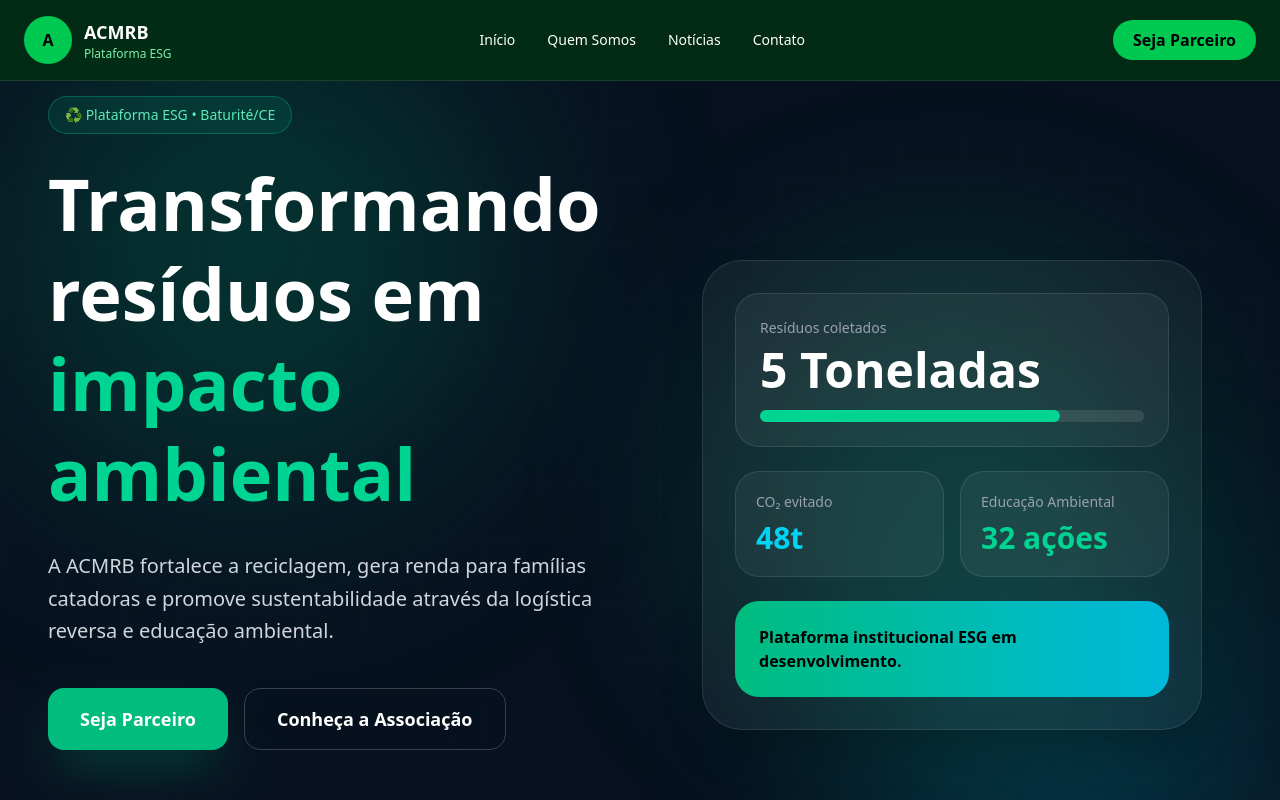
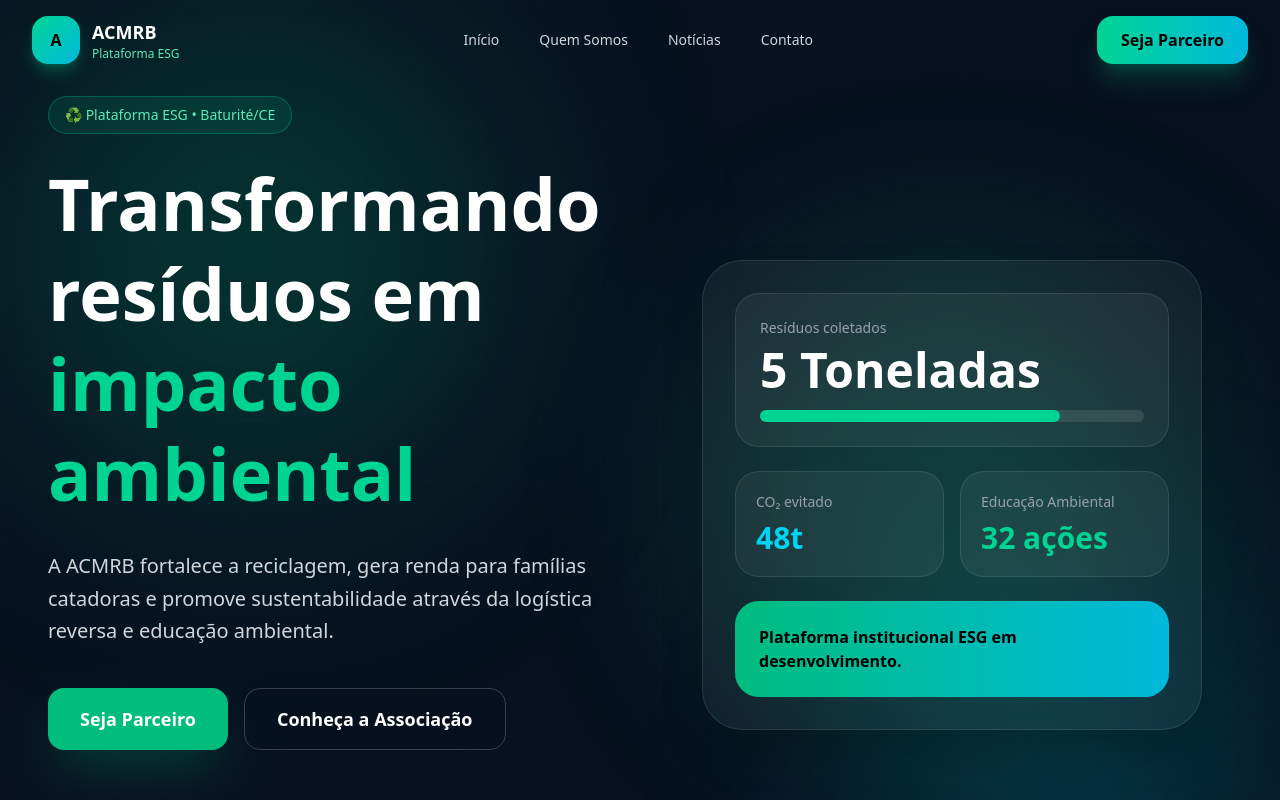
Before and after one commit to joota2500/acmrb-platform, a Next.js app: page / in a window 1280 px wide. Shown: the top 800 px of the page. Built offline with nearby package versions, Linux system fonts and the light colour scheme.

Commit message:
atualizacao do header

```diff
--- a/src/components/layout/Header.tsx
+++ b/src/components/layout/Header.tsx
@@ -1,13 +1,27 @@
 "use client";
 
-import { useState } from "react";
+import { useEffect, useState } from "react";
+import { motion, AnimatePresence } from "framer-motion";
+
 import AdminModal from "../admin/AdminModal";
 
 export default function Header() {
   const [menuOpen, setMenuOpen] = useState(false);
-
   const [adminOpen, setAdminOpen] = useState(false);
   const [clicks, setClicks] = useState(0);
+  const [scrolled, setScrolled] = useState(false);
+
+  useEffect(() => {
+    function handleScroll() {
+      setScrolled(window.scrollY > 20);
+    }
+
+    window.addEventListener("scroll", handleScroll);
+
+    return () => {
+      window.removeEventListener("scroll", handleScroll);
+    };
+  }, []);
 
   const navLinks = [
     { label: "Início", href: "#" },
@@ -18,24 +32,31 @@ export default function Header() {
 
   return (
     <>
-      <header
-        className="
+      <motion.header
+        initial={{ y: -80 }}
+        animate={{ y: 0 }}
+        transition={{ duration: 0.6 }}
+        className={`
           fixed
           top-0
           left-0
           w-full
           z-50
-          bg-green-950/90
-          backdrop-blur-md
-          border-b
-          border-white/10
-        "
+          transition-all
+          duration-500
+          ${
+            scrolled
+              ? "bg-[#07111F]/80 backdrop-blur-2xl border-b border-white/10 shadow-2xl"
+              : "bg-transparent"
+          }
+        `}
       >
         <div
           className="
             max-w-7xl
             mx-auto
-            px-6
+            px-5
+            md:px-8
             h-20
             flex
             items-center
@@ -43,6 +64,7 @@ export default function Header() {
           "
         >
 
+          {/* LOGO */}
           <div
             className="flex items-center gap-3 cursor-pointer"
             onClick={() => {
@@ -61,13 +83,17 @@ export default function Header() {
               className="
                 w-12
                 h-12
-                rounded-full
-                bg-green-500
+                rounded-2xl
+                bg-gradient-to-br
+                from-emerald-400
+                to-cyan-500
                 flex
                 items-center
                 justify-center
                 text-black
-                font-bold
+                font-black
+                shadow-lg
+                shadow-emerald-500/30
               "
             >
               A
@@ -75,11 +101,11 @@ export default function Header() {
 
             <div>
 
-              <h1 className="text-white font-bold text-lg">
+              <h1 className="text-white font-black text-lg">
                 ACMRB
               </h1>
 
-              <p className="text-green-300 text-xs">
+              <p className="text-emerald-300 text-xs">
                 Plataforma ESG
               </p>
 
@@ -87,76 +113,108 @@ export default function Header() {
 
           </div>
 
-          <nav className="
+          {/* DESKTOP */}
+          <nav
+            className="
               hidden
-            md:flex
+              lg:flex
               items-center
-            gap-8
-            text-white
+              gap-10
               text-sm
-          ">
+            "
+          >
 
             {navLinks.map((link) => (
               <a
                 key={link.label}
                 href={link.href}
                 className="
-                  hover:text-green-400
+                  text-gray-300
+                  hover:text-white
                   transition
+                  relative
+                  group
                 "
               >
                 {link.label}
+
+                <span
+                  className="
+                    absolute
+                    left-0
+                    -bottom-2
+                    w-0
+                    h-[2px]
+                    bg-emerald-400
+                    transition-all
+                    duration-300
+                    group-hover:w-full
+                  "
+                />
               </a>
             ))}
 
           </nav>
 
+          {/* CTA */}
           <button
             className="
               hidden
-              md:block
-              bg-green-500
-              hover:bg-green-400
+              lg:flex
+              items-center
+              justify-center
+              px-6
+              py-3
+              rounded-2xl
+              bg-gradient-to-r
+              from-emerald-400
+              to-cyan-500
+              text-black
+              font-bold
+              hover:scale-105
               transition
-              px-5
-              py-2
-              rounded-full
-              text-black
-              font-semibold
+              shadow-xl
+              shadow-emerald-500/20
             "
           >
             Seja Parceiro
           </button>
 
+          {/* MOBILE BUTTON */}
           <button
             onClick={() => setMenuOpen(true)}
             className="
-              md:hidden
+              lg:hidden
               flex
               flex-col
-              gap-1
+              gap-1.5
             "
           >
 
-            <span className="w-6 h-[2px] bg-white"></span>
-            <span className="w-6 h-[2px] bg-white"></span>
-            <span className="w-6 h-[2px] bg-white"></span>
+            <span className="w-6 h-[2px] bg-white rounded-full" />
+            <span className="w-6 h-[2px] bg-white rounded-full" />
+            <span className="w-6 h-[2px] bg-white rounded-full" />
 
           </button>
 
         </div>
-      </header>
+      </motion.header>
+
+      {/* MOBILE MENU */}
+      <AnimatePresence>
 
         {menuOpen && (
-        <div
+          <motion.div
+            initial={{ opacity: 0 }}
+            animate={{ opacity: 1 }}
+            exit={{ opacity: 0 }}
             className="
               fixed
               inset-0
               z-[999]
-            bg-black/80
-            backdrop-blur-xl
+              bg-[#020817]/95
+              backdrop-blur-3xl
               flex
-            flex-col
               items-center
               justify-center
             "
@@ -175,12 +233,17 @@ export default function Header() {
               ×
             </button>
 
-          <div className="
+            <motion.div
+              initial={{ y: 50, opacity: 0 }}
+              animate={{ y: 0, opacity: 1 }}
+              exit={{ y: 50, opacity: 0 }}
+              className="
                 flex
                 flex-col
                 items-center
-            gap-8
-          ">
+                gap-10
+              "
+            >
 
               {navLinks.map((link) => (
                 <a
@@ -189,9 +252,9 @@ export default function Header() {
                   onClick={() => setMenuOpen(false)}
                   className="
                     text-white
-                  text-3xl
-                  font-bold
-                  hover:text-green-400
+                    text-4xl
+                    font-black
+                    hover:text-emerald-400
                     transition
                   "
                 >
@@ -202,24 +265,31 @@ export default function Header() {
               <button
                 className="
                   mt-8
-                bg-green-500
-                hover:bg-green-400
-                transition
-                px-8
-                py-4
-                rounded-full
+                  px-10
+                  py-5
+                  rounded-2xl
+                  bg-gradient-to-r
+                  from-emerald-400
+                  to-cyan-500
                   text-black
-                font-bold
+                  font-black
+                  text-lg
                 "
               >
                 Seja Parceiro
               </button>
 
-          </div>
+            </motion.div>
 
-        </div>
+          </motion.div>
         )}
-      <AdminModal open={adminOpen} onClose={() => setAdminOpen(false)} />
+
+      </AnimatePresence>
+
+      <AdminModal
+        open={adminOpen}
+        onClose={() => setAdminOpen(false)}
+      />
     </>
   );
 }
```
Lines whose indentation alone changed are shown as unchanged.
